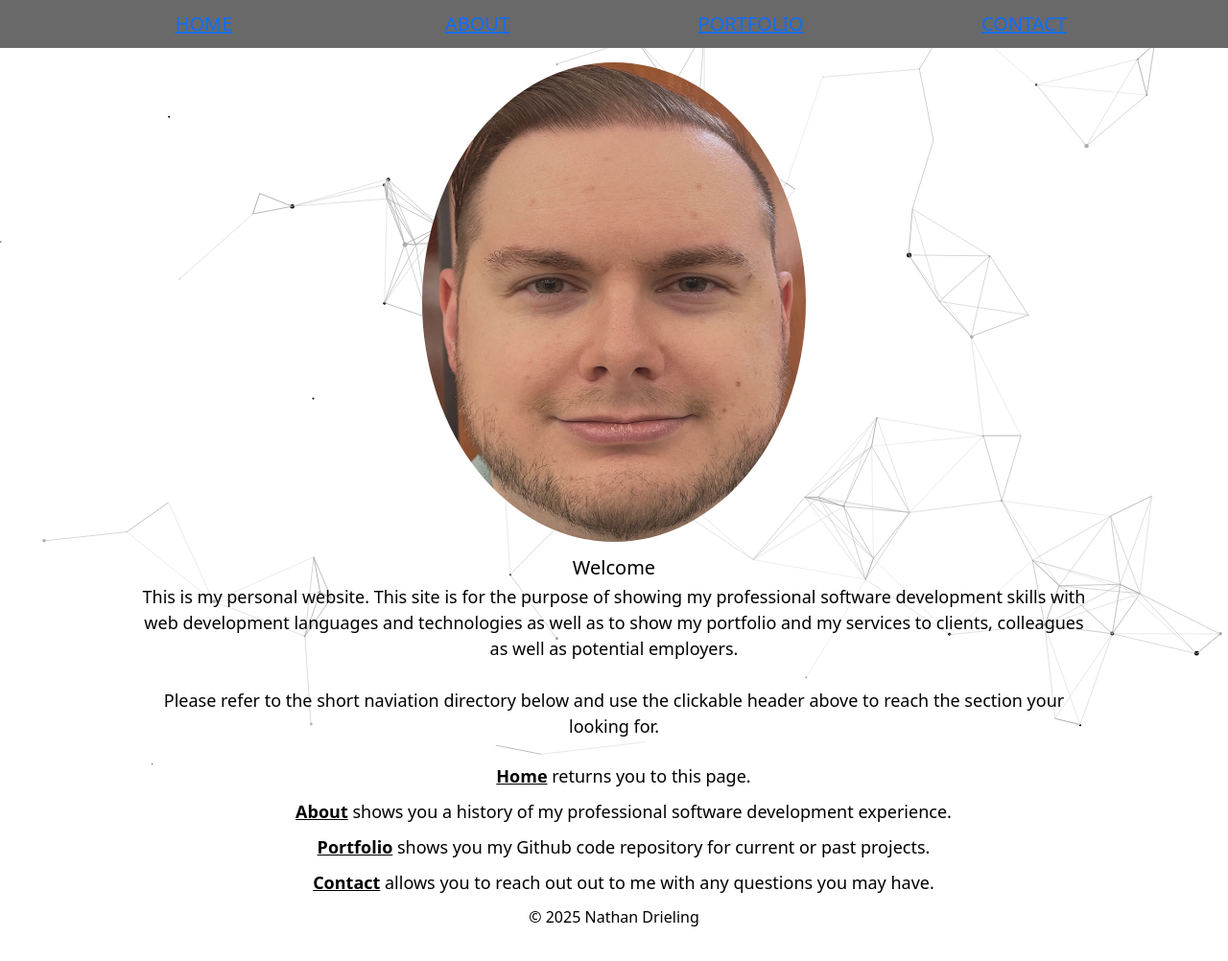
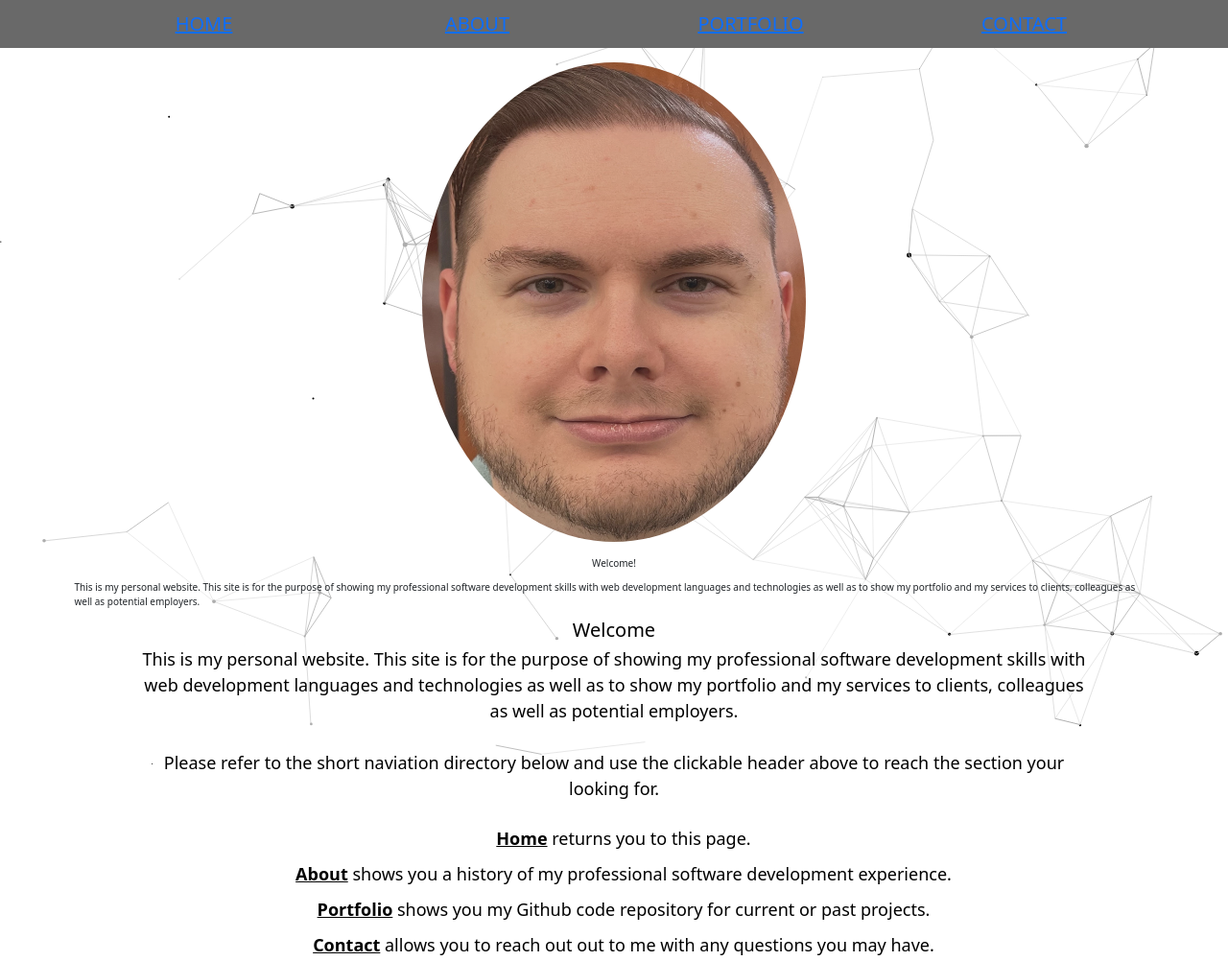
Before and after one commit to Nathan-Drieling/MSCoding-Portfolio-Project, a plain HTML site: page index.html in a window 1280 px wide. Shown: the top 1002 px of the page at 96% size. Before the commit the page ends 968 px from the top, so only its background shows below. Drawn offline with nearby package versions, Linux system fonts and the light colour scheme; a script that the page names is missing.

Commit message:
Update index.html

```diff
--- a/index.html
+++ b/index.html
@@ -83,7 +83,6 @@
                 </div>
             </div>
         </div>
-
     </header>
     <!-- End of HEADER SECTION -->
 
@@ -99,7 +98,20 @@
     <!-- Beginning of MAIN section inside body -->
     <main>
 
-
+        <div class="container">
+            <div class="row-sm-12">
+                <p class="text-center">
+                    Welcome!
+                </p>
+                <p class="text-start">
+                    This is my personal website. This site is for the purpose
+                    of showing my professional software development skills with web
+                    development languages and technologies as well as to
+                    show my portfolio and my services to clients, colleagues as well as
+                    potential employers.
+                </p>
+            </div>
+        </div>
 
         <section class = "MainPageIntroText">
             <h2>Welcome</h2>
```
